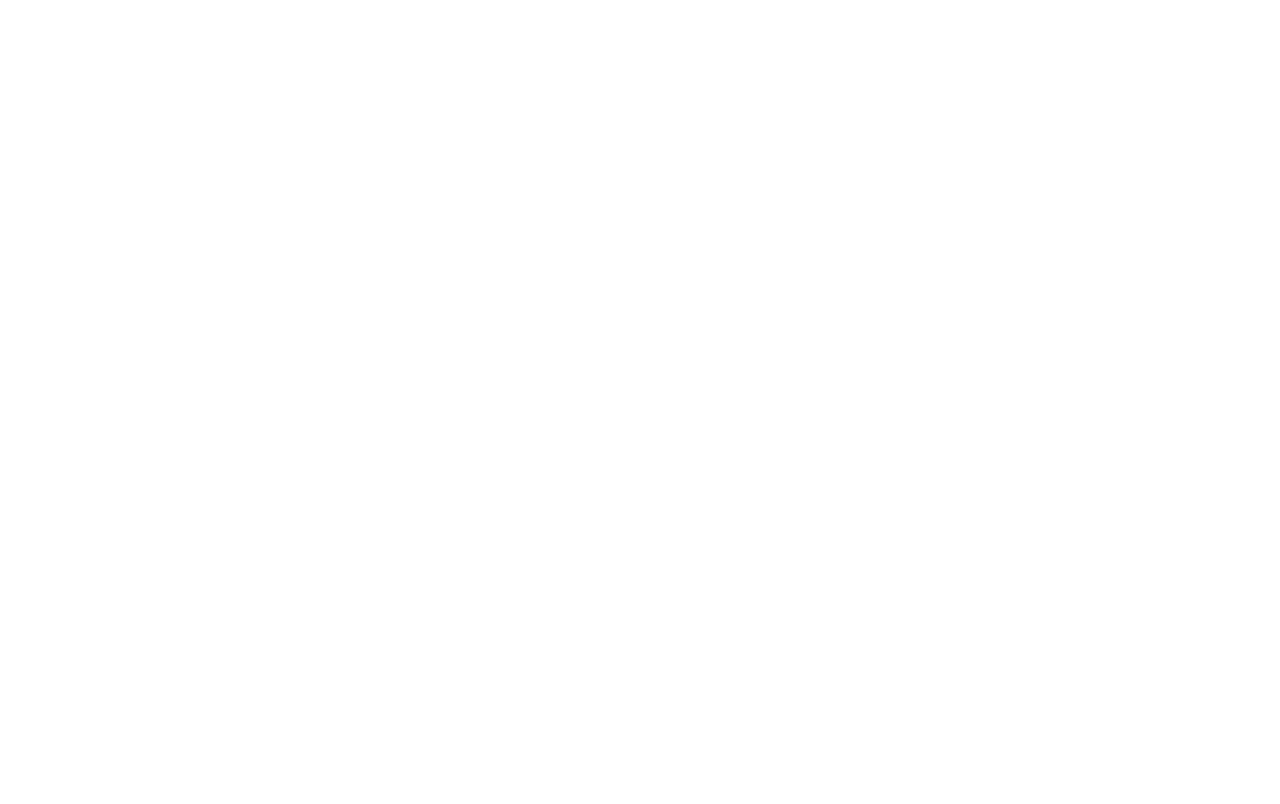
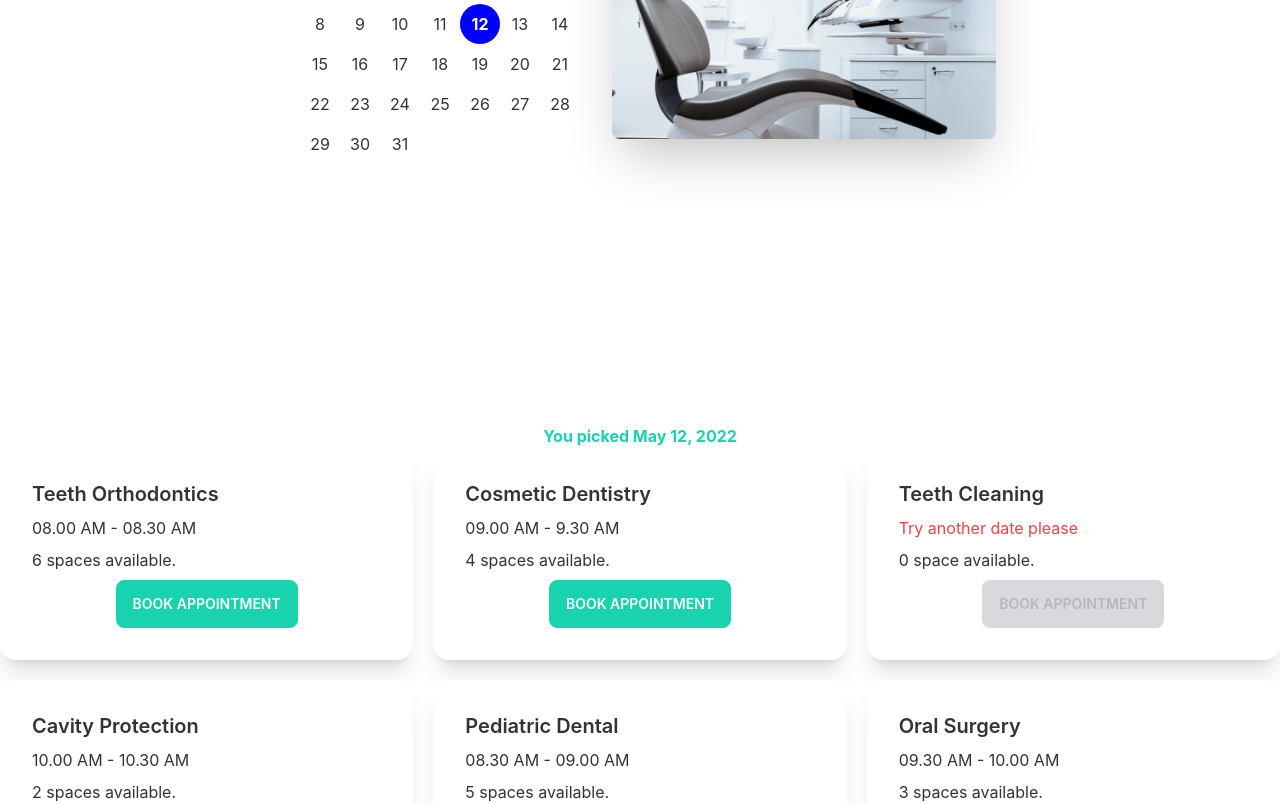
Before and after one commit to mislamsohag/doctors-portal, a React (Create React App) app: page /apointment in a window 1280 px wide. Shown: the part 440-1244 px from the top of the page. Before the commit the page ends 800 px from the top, so only its background shows below. Built offline with nearby package versions, Linux system fonts and the light colour scheme.

Commit message:
Appointment Slote making Done

```diff
--- a/package.json
+++ b/package.json
@@ -7,7 +7,9 @@
     "@testing-library/react": "^13.2.0",
     "@testing-library/user-event": "^13.5.0",
     "daisyui": "^2.14.3",
+    "date-fns": "^2.28.0",
     "react": "^18.1.0",
+    "react-day-picker": "^8.0.4",
     "react-dom": "^18.1.0",
     "react-router-dom": "^6.3.0",
     "react-scripts": "5.0.1",
--- /dev/null
+++ b/public/services.json
@@ -0,0 +1,57 @@
+[
+    {
+      "_id": 1,
+      "name": "Teeth Orthodontics",
+      "slots": [
+        "08.00 AM - 08.30 AM",
+        "08.30 AM - 09.00 AM",
+        "09.00 AM - 9.30 AM",
+        "09.30 AM - 10.00 AM",
+        "10.00 AM - 10.30 AM",
+        "10.30 AM - 11.00 AM"
+      ]
+    },
+    {
+      "_id": 2,
+      "name": "Cosmetic Dentistry",
+      "slots": [
+        "09.00 AM - 9.30 AM",
+        "09.30 AM - 10.00 AM",
+        "10.00 AM - 10.30 AM",
+        "10.30 AM - 11.00 AM"
+      ]
+    },
+    {
+      "_id": 3,
+      "name": "Teeth Cleaning",
+      "slots": []
+    },
+    {
+      "_id": 4,
+      "name": "Cavity Protection",
+      "slots": [
+        "10.00 AM - 10.30 AM",
+        "10.30 AM - 11.00 AM"
+      ]
+    },
+    {
+      "_id": 5,
+      "name": "Pediatric Dental",
+      "slots": [
+        "08.30 AM - 09.00 AM",
+        "09.00 AM - 9.30 AM",
+        "09.30 AM - 10.00 AM",
+        "10.00 AM - 10.30 AM",
+        "10.30 AM - 11.00 AM"
+      ]
+    },
+    {
+      "_id": 6,
+      "name": "Oral Surgery",
+      "slots": [
+        "09.30 AM - 10.00 AM",
+        "10.00 AM - 10.30 AM",
+        "10.30 AM - 11.00 AM"
+      ]
+    }
+  ]
--- /dev/null
+++ b/src/Pages/Appointment/AppointMentBanner.js
@@ -0,0 +1,27 @@
+import React from 'react';
+import { DayPicker } from 'react-day-picker';
+import chair from '../../assets/images/chair.png'
+import 'react-day-picker/dist/style.css';
+
+
+const AppointMentBanner = ({ date, setDate }) => {
+
+
+    return (
+        <div className="hero min-h-screen">
+            <div className="hero-content flex-col lg:flex-row-reverse">
+                <img src={chair} className="max-w-sm rounded-lg shadow-2xl" />
+                <div>
+                    <DayPicker
+                        mode='single'
+                        selected={date}
+                        onSelect={setDate}
+                    />
+                </div>
+            </div>
+
+        </div>
+    );
+};
+
+export default AppointMentBanner;
--- a/src/Pages/Appointment/Appointment.js
+++ b/src/Pages/Appointment/Appointment.js
@@ -1,9 +1,14 @@
-import React from 'react';
+import React, { useState } from 'react';
 import Footer from '../../Sheard/Footer';
+import AppointMentBanner from './AppointMentBanner';
+import AvailableAppointment from './AvailableAppointment';
 
 const Appointment = () => {
+    const [date, setDate] = useState(new Date());
     return (
         <div>
+            <AppointMentBanner date={date} setDate={setDate}></AppointMentBanner>
+            <AvailableAppointment date={date}></AvailableAppointment>
             <Footer></Footer>
         </div>
     );
--- /dev/null
+++ b/src/Pages/Appointment/AvailableAppointment.js
@@ -0,0 +1,24 @@
+import { format } from 'date-fns';
+import React, { useEffect, useState } from 'react';
+import Booking from './Booking';
+
+const AvailableAppointment = ({ date }) => {
+    const [bookings, setBookings] = useState([]);
+
+    useEffect(() => {
+        fetch('services.json')
+            .then(res => res.json())
+            .then(data => setBookings(data));
+    }, [])
+    return (
+        <div>
+            <p className='text-secondary font-bold text-center'>You picked {format(date, 'PP')}</p>
+
+            <div className='grid grid-cols-1 md:grid-cols-2 lg:grid-cols-3  gap-5 mb-5'>
+                {bookings.map(booking => <Booking key={booking._id} booking={booking} />)}
+            </div>
+        </div>
+    );
+};
+
+export default AvailableAppointment;
--- /dev/null
+++ b/src/Pages/Appointment/Booking.js
@@ -0,0 +1,27 @@
+import React from 'react';
+import PrimaryButton from '../../Sheard/PrimaryButton';
+
+const Booking = ({ booking }) => {
+
+    const { name, slots } = booking;
+    return (
+        <div className="card bg-base-100 shadow-xl">
+            <div className="card-body">
+                <h2 className="card-title">{booking.name}</h2>
+                <p>{
+                    slots.length > 0
+                        ? <span>{slots[0]}</span>
+                        : <span className='text-red-500'>Try another date please</span>
+                }</p>
+                <p>{slots.length} {slots.length > 1 ? 'spaces' : 'space'} available.</p>
+                <div className="card-actions justify-center">
+                    <button className='btn btn-secondary uppercase text-white'
+                        disabled={slots.length === 0}>Book Appointment</button>
+                </div>
+            </div>
+        </div>
+
+    );
+};
+
+export default Booking;
--- /dev/null
+++ b/src/Pages/Appointment/BookingModal.js
@@ -0,0 +1,11 @@
+import React from 'react';
+
+const BookingModal = () => {
+    return (
+        <div>
+
+        </div>
+    );
+};
+
+export default BookingModal;
--- a/src/Pages/Home/Info.js
+++ b/src/Pages/Home/Info.js
@@ -8,7 +8,7 @@
 const Info = () => {
     return (
         <>
-            <div className='grid grid-cols-1 lg:grid-cols-3 md:grid-cosls-2 gap-5 mb-5'>
+            <div className='grid grid-cols-1 lg:grid-cols-3 md:grid-cols-2 gap-5 mb-5'>
                 <InfoCard bgClass="bg-gradient-to-r from-primary to-secondary" cardTitle="Opening Hours" img={clock}></InfoCard>
                 <InfoCard bgClass="bg-accent" cardTitle="Visit Our Location" img={marker}></InfoCard>
                 <InfoCard bgClass="bg-gradient-to-r from-primary to-secondary" cardTitle="Contact us now" img={phone}></InfoCard>
--- a/src/Pages/Home/InfoCard.js
+++ b/src/Pages/Home/InfoCard.js
@@ -1,8 +1,7 @@
 import React from 'react';
 
-const InfoCard = ({ img, cardTitle, bgClass }) => {
-    // const { clock, marker, phone } = img;
-    // console.log(img);
+const InfoCard = (service) => {
+    const { img, cardTitle, bgClass } = service;
     return (
         <div>
             <div className={`card lg:card-side shadow-xl mb-5 ${bgClass}`}>
--- a/src/Pages/Home/Review.js
+++ b/src/Pages/Home/Review.js
@@ -1,7 +1,7 @@
 import React from 'react';
 
 const Review = ({ review }) => {
-    const { name, img, country, city, feedback } = review;
+    const { name, img, country, feedback } = review;
     return (
         <div>
             <div className="card lg:lg bg-base-100 shadow-xl">
@@ -9,13 +9,13 @@
                     <h2 className="card-title">{ }</h2>
                     <p>{feedback}</p>
 
-                    <div className='flex'>
+                    <div className='flex mt-5'>
                         <div className="avatar">
                             <div className="w-16 rounded-full ring ring-primary ring-offset-base-100 ring-offset-2">
                                 <img src={img} />
                             </div>
                         </div>
-                        <div>
+                        <div className='ml-5'>
                             <h5 className='text-xl'>{name}</h5>
                             <h5 className='text-xl'>{country}</h5>
 
--- a/src/Sheard/Navbar.js
+++ b/src/Sheard/Navbar.js
@@ -16,10 +16,10 @@
             <div className="navbar bg-base-100">
                 <div className="navbar-start">
                     <div className="dropdown">
-                        <label tabindex="0" className="btn btn-ghost lg:hidden">
+                        <label tabIndex="0" className="btn btn-ghost lg:hidden">
                             <svg xmlns="http://www.w3.org/2000/svg" className="h-5 w-5" fill="none" viewBox="0 0 24 24" stroke="currentColor"><path stroke-linecap="round" stroke-linejoin="round" stroke-width="2" d="M4 6h16M4 12h8m-8 6h16" /></svg>
                         </label>
-                        <ul tabindex="0" className="menu menu-compact dropdown-content mt-3 p-2 shadow bg-base-100 rounded-box w-52">
+                        <ul tabIndex="0" className="menu menu-compact dropdown-content mt-3 p-2 shadow bg-base-100 rounded-box w-52">
                             {manuItems}
                         </ul>
                     </div>
```
Also changed, not shown: 1 other file (tests, documents, lock files or other folders).
